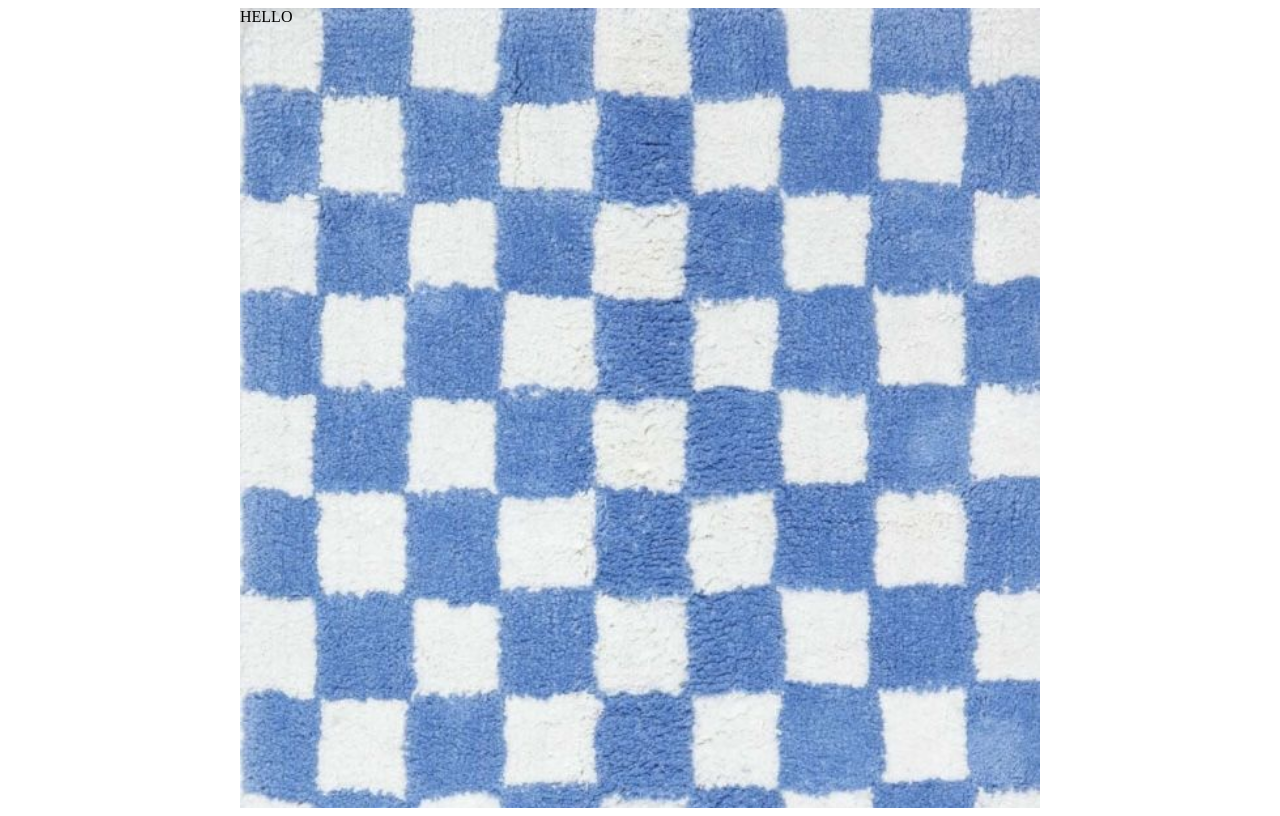
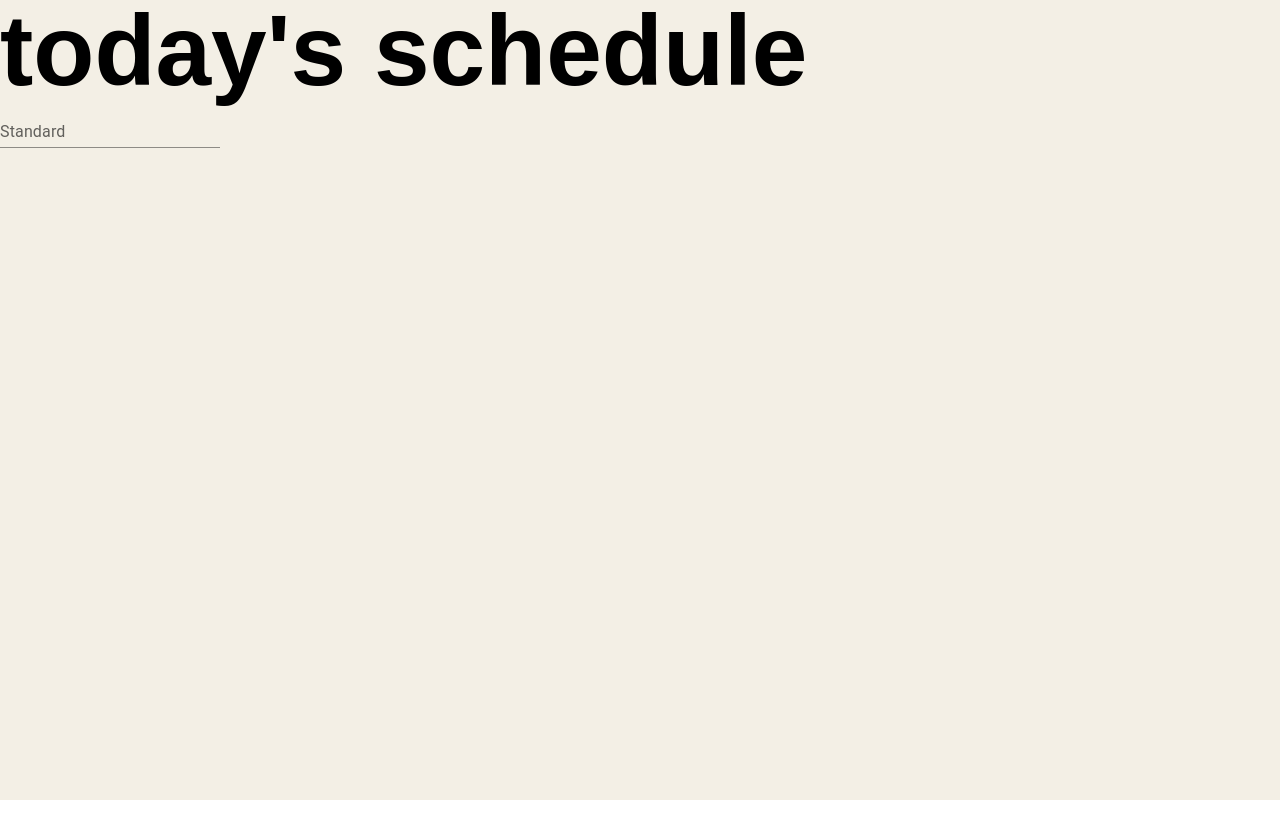
Before and after one commit to min-code-han/share-schedule-app, a React (Create React App) app: page / in a window 1280 px wide. Built offline with nearby package versions, Linux system fonts and the light colour scheme.

Commit message:
메인 페이지 구상중

```diff
--- a/src/Main.tsx
+++ /dev/null
@@ -1,18 +0,0 @@
-import React from "react"
-import styled from "@emotion/styled"
-import mainBg from "./images/mainBg.jpeg"
-
-const Main = () => {
-  return <MainContainer>HELLO</MainContainer>
-}
-
-export default Main
-
-const MainContainer = styled.div`
-  margin: 0 auto;
-  background-image: url(${mainBg});
-  background-repeat: no-repeat;
-  background-size: cover;
-  width: 100vh;
-  height: 100vh;
-`
--- /dev/null
+++ b/src/components/Input/index.tsx
@@ -0,0 +1,51 @@
+import { styled } from "@mui/material/styles"
+import { TextField } from "@mui/material"
+
+export const MintTextField = styled(TextField)({
+  root: {
+    "& *": {
+      fontFamily: "Pretendard"
+    },
+    "& .MuiFormLabel-root": {
+      fontSize: "1.25rem",
+      color: "#e2e3e8",
+      "&.Mui-error": {
+        color: "#ee5962 !important"
+      },
+      "&.MuiInputLabel-shrink": {
+        transform: "translate(0, 1.5px) scale(1)",
+        fontSize: "0.875rem",
+        "&:not(.Mui-error)": {
+          color: "#888c9c"
+        }
+      },
+      "& + .MuiInput-formControl": {
+        marginTop: 20
+      }
+    },
+    "& svg": {
+      color: "#888c9c"
+    },
+    "& .MuiInput-underline": {
+      "&:not(.Mui-error):after": {
+        borderBottom: "2px solid #50c3cc"
+      },
+      "&:before": {
+        borderBottom: "2px solid #e2e3e8"
+      }
+    },
+    "& .MuiInput-underline:hover:not(.Mui-disabled):before": {
+      borderBottom: "2px solid #e2e3e8"
+    },
+    "& input": {
+      fontSize: "1.25rem",
+      paddingBottom: 8,
+      color: "#3b414e",
+      caretColor: "#50C3CC",
+      "&::placeholder": {
+        color: "#e2e3e8",
+        opacity: 1
+      }
+    }
+  }
+}) as typeof TextField
--- a/src/images/images.d.ts
+++ /dev/null
@@ -1,3 +0,0 @@
-declare module "*.png"
-declare module "*.jpg"
-declare module "*.jpeg"
--- a/src/index.tsx
+++ b/src/index.tsx
@@ -1,7 +1,8 @@
 import React from "react"
 import ReactDOM from "react-dom/client"
 import { createBrowserRouter, RouterProvider } from "react-router-dom"
-import Main from "./Main"
+import GlobalStyle from "./style/GlobalStyle"
+import Main from "./pages/Main"
 
 const router = createBrowserRouter([
   {
@@ -16,4 +17,9 @@ const router = createBrowserRouter([
 
 // @ts-ignore
 const root = ReactDOM.createRoot(document.querySelector("#root"))
-root.render(<RouterProvider router={router} />)
+root.render(
+  <>
+    <GlobalStyle />
+    <RouterProvider router={router} />
+  </>
+)
--- /dev/null
+++ b/src/pages/Main.tsx
@@ -0,0 +1,25 @@
+import React from "react"
+import styled from "@emotion/styled"
+import { MintTextField } from "../components/Input"
+
+const Main = () => {
+  return (
+    <MainContainer>
+      <Title>today's schedule</Title>
+      <MintTextField id="standard-basic" label="Standard" variant="standard" />
+    </MainContainer>
+  )
+}
+
+export default Main
+
+const MainContainer = styled.div`
+  width: 100%;
+  height: 100vh;
+  background-color: #f3efe5;
+`
+
+const Title = styled.p`
+  font-size: 6.25rem;
+  font-weight: 800;
+`
--- /dev/null
+++ b/src/style/GlobalStyle.ts
@@ -0,0 +1,81 @@
+import { createGlobalStyle } from "styled-components"
+import reset from "styled-reset"
+
+const GlobalStyle = createGlobalStyle`
+    ${reset};
+    body{
+        padding: 0;
+        margin: 0;
+        font-family: 'Noto Sans KR', sans-serif;
+    };
+    html {
+    -webkit-tap-highlight-color: rgba($color: #000000, $alpha: 0);
+    word-break: keep-all;
+    font-size: 16px;
+}
+
+button {
+    text-transform: none !important;
+}
+
+a {
+    text-decoration: none;
+    color: inherit;
+}
+
+div, span, object, iframe, img, table, caption, thead, tbody,
+tfoot, tr, tr, article, aside, canvas, details, figure, hgroup, menu,
+nav, footer, header, section, summary, mark, audio, video {
+    border: 0;
+    margin: 0;
+    padding: 0;
+}
+
+h1, h2, h3, h4, h5, h6, p, blockquote, pre, a, abbr, address, code,
+del, dfn, em, ins, q, samp, small, strong, sub, sup, b, i, hr, dl, dt, dd,
+ol, ul, li, fieldset, legend, label {
+    border: 0;
+    font-size: 100%;
+    vertical-align: baseline;
+    margin: 0;
+    padding: 0;
+}
+
+article, aside, canvas, figure, figure img, figcaption, hgroup,
+footer, header, nav, section, audio, video {
+    display: block;
+}
+
+ul {
+    list-style: none;
+}
+
+/* Change autocomplete stylrmaes in WebKit */
+input:-webkit-autofill,
+input:-webkit-autofill:hover,
+input:-webkit-autofill:focus,
+input:-webkit-autofill,
+textarea:-webkit-autofill,
+textarea:-webkit-autofill:hover,
+textarea:-webkit-autofill:focus,
+select:-webkit-autofill,
+select:-webkit-autofill,
+select:-webkit-autofill:focus {
+    background-color: inherit;
+    transition: background-color 5000s ease-in-out 0s;
+}
+
+input::-ms-clear,
+input::-ms-reveal {
+    display: none;
+}
+input::-webkit-search-decoration,
+input::-webkit-search-cancel-button,
+input::-webkit-search-results-button,
+input::-webkit-search-results-decoration {
+    display: none;
+}
+
+`
+
+export default GlobalStyle
```
Also changed, not shown: package.json (+24 -5 lines), 2 other files (tests, documents, lock files or other folders).
